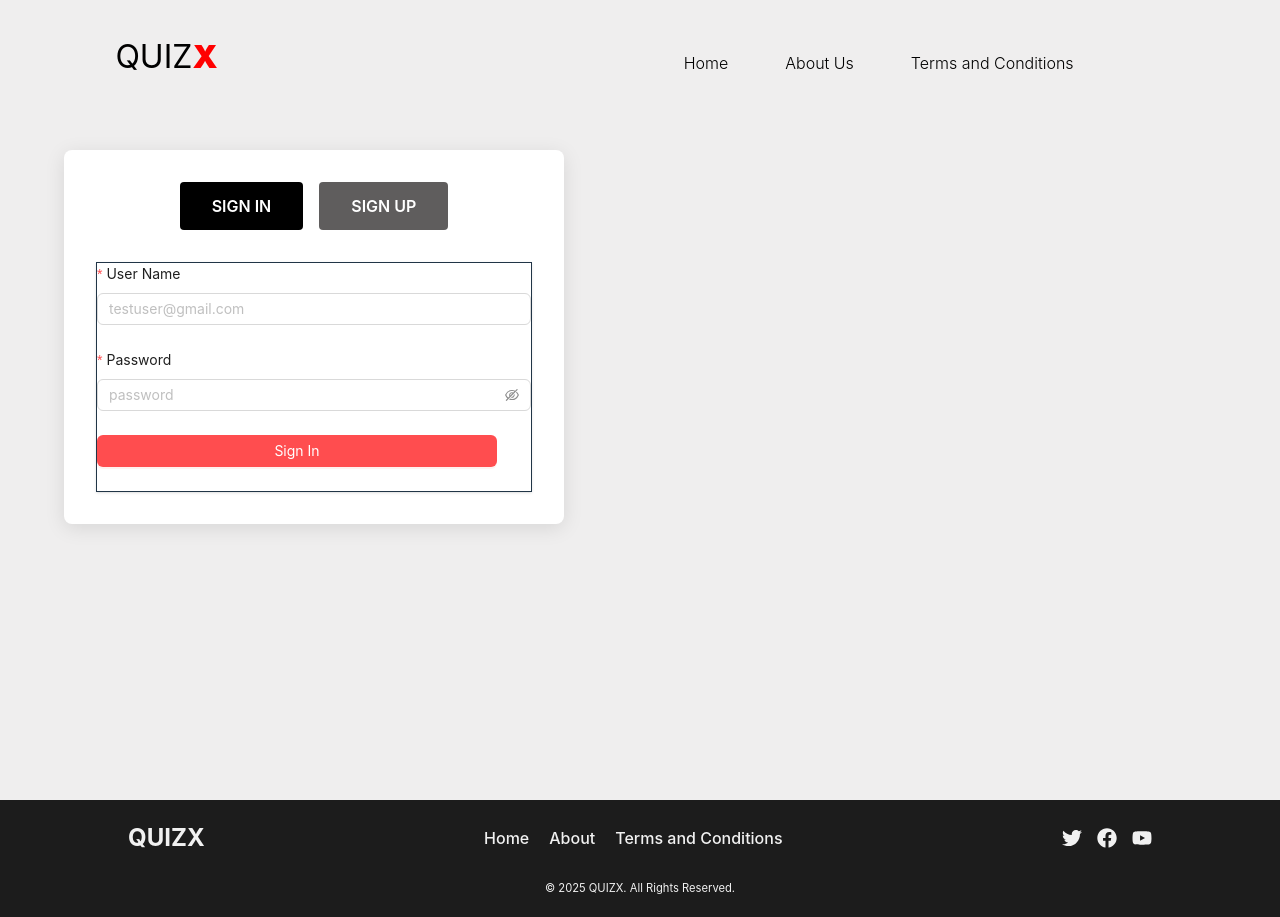
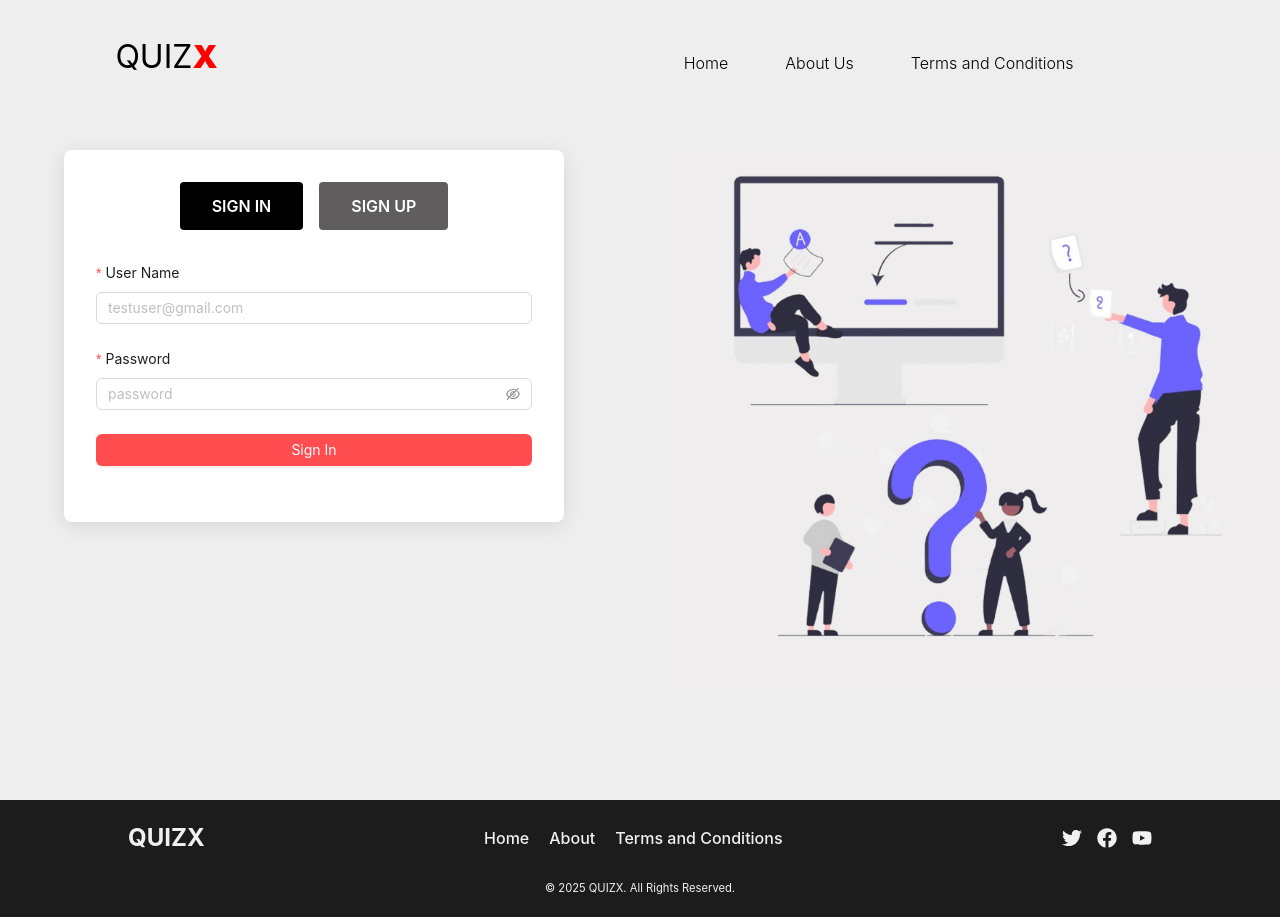
Before and after one commit to sachinduKavi/Quizx-Frontend, a React (Vite) app: page / in a window 1280 px wide. Built offline with nearby package versions, Linux system fonts and the light colour scheme.

Commit message:
home & form

```diff
--- a/package.json
+++ b/package.json
@@ -14,7 +14,6 @@
     "@reduxjs/toolkit": "^2.2.7",
     "@tailwindcss/cli": "^4.0.0",
     "@tailwindcss/postcss": "^4.0.0",
-    "@tailwindcss/vite": "^4.0.0",
     "antd": "^5.20.6",
     "autoprefixer": "^10.4.20",
     "axios": "^1.7.9",
@@ -33,6 +32,7 @@
   },
   "devDependencies": {
     "@eslint/js": "^9.9.0",
+    "@tailwindcss/vite": "^4.0.0",
     "@types/react": "^18.3.3",
     "@types/react-dom": "^18.3.0",
     "@vitejs/plugin-react": "^4.3.1",
--- a/src/components/Signin/Signi.tsx
+++ b/src/components/Signin/Signi.tsx
@@ -9,6 +9,7 @@ import { setLoading } from '../../redux/loading-slice';
 import { setUser } from '../../redux/user-slice';
 import User from '../../DataModels/User';
 import './Signin.css';
+import myImage from '../../assets/APThome.jpg';
 
 const TabbedSearchForm = () => {
     const [activeTab, setActiveTab] = useState<'signin' | 'signup'>('signin');
@@ -51,7 +52,7 @@ const TabbedSearchForm = () => {
             <div className="row align-items-center vh-100">
                 <div className="col-md-6 p-5">
                     <div className="form-container">
-                        <ul className="nav nav-tabs">
+                        <ul className="nav nav-tabs border-none">
                             <li className="nav-item">
                                 <button
                                     className={`nav-link ${activeTab === 'signin' ? 'active' : ''}`}
@@ -69,7 +70,7 @@ const TabbedSearchForm = () => {
                                 </button>
                             </li>
                         </ul>
-                        <div className="tab-content p-4 border border-top-0 shadow-sm">
+                        <div className="tab-content p-4  border-0  border-none shadow-none ">
                             {activeTab === 'signin' && (
                                 <Form
                                     form={signInForm}
@@ -89,6 +90,7 @@ const TabbedSearchForm = () => {
                                     <Form.Item
                                         label="Password"
                                         name="password"
+
                                         rules={[
                                             { required: true, message: 'Please input your password!' }
                                         ]}
@@ -96,7 +98,7 @@ const TabbedSearchForm = () => {
                                         <Input.Password placeholder="password" />
                                     </Form.Item>
                                     <Form.Item>
-                                        <Button type="primary" htmlType="submit" className="w-100" danger>
+                                        <Button type="primary" htmlType="submit" className="w-109" danger>
                                             Sign In
                                         </Button>
                                     </Form.Item>
@@ -149,6 +151,7 @@ const TabbedSearchForm = () => {
                                     <Form.Item
                                         label="Password"
                                         name="password"
+
                                         rules={[
                                             { required: true, message: 'Please enter your password' },
                                             { min: 6, message: 'Password must be at least 6 characters' }
@@ -186,6 +189,14 @@ const TabbedSearchForm = () => {
                         </div>
                     </div>
                 </div>
+                <div className="col-md-4 p-5">
+                    <img
+                        src={myImage}
+                        alt="Description of the image"
+                        className="home-image"
+                    />
+                </div>
+
             </div>
         </div>
     );
--- a/src/components/Signin/Signin.css
+++ b/src/components/Signin/Signin.css
@@ -53,18 +53,26 @@ ul{
     box-shadow: 0px 4px 20px rgba(0, 0, 0, 0.1);
     padding: 2rem;
 }
+.signin-form{
+    border: none;
 
+}
 .signup-form {
     display: flex;
     flex-direction: column;
-    gap: 1.5rem;
+    padding-top: 10px;
+    gap: 0.5rem;
 }
+/* .signup-form label{
+    padding-top: -10px;
+} */
 
 .signup-form .ant-form-item label {
     font-weight: 500;
     font-size: 0.9rem;
     color: #333333;
-    margin-bottom: 0.5rem;
+
+
 }
 
 .signup-form .ant-form-item .ant-input,
@@ -100,3 +108,7 @@ ul{
 .signup-form .ant-btn-primary:hover {
     background-color: #444444;
 }
+.home-image{
+    width: 850px;
+    padding-left: 100px;
+}
--- a/src/screens/Dashboard.css
+++ b/src/screens/Dashboard.css
@@ -12,6 +12,7 @@
   display: flex;
   justify-content: center;
   align-items: center;
+
 }
 
 
@@ -20,6 +21,8 @@
   padding: 10px 20px;
   border-radius: 8px;
   transition: all 0.3s ease;
+  color: #fff;
+  width: 200px;
 }
 
 .btn-dark:hover {
--- a/src/screens/Dashboard.tsx
+++ b/src/screens/Dashboard.tsx
@@ -24,7 +24,7 @@ const Dashboard = () => {
 
         <div className="mb-4 text-center" id="new_quiz">
           <button
-            className="btn btn-dark fw-bold"
+            className="btn btn-dark fw-bold  "
             onClick={() => {
               // Open new question format
               dispatch(resetQuestion())
--- a/src/screens/Home.tsx
+++ b/src/screens/Home.tsx
@@ -13,6 +13,7 @@ function Home() {
 
         <Navbar/>
         <Signin/>
+
         <Footer/>
     </div>
   )
```
Also changed, not shown: src/assets/APThome.jpg (added), 1 other file (tests, documents, lock files or other folders).
